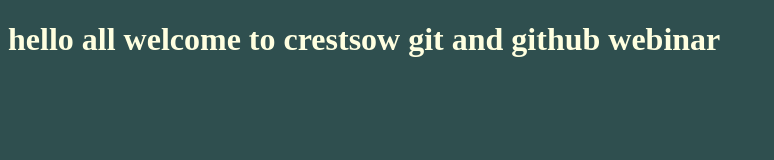
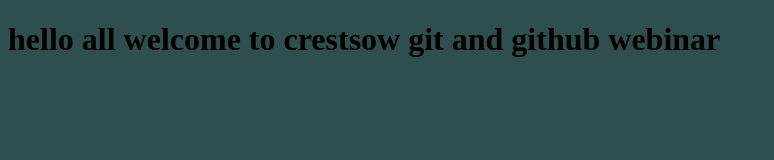
Before and after one commit to vamsi123-paidi/git-and-github-webinar, a plain HTML site: page index.html in a window 1280 px wide. Shown: the whole page, without its empty margins (0-774 px from the left). Drawn offline with Linux system fonts and the light colour scheme.

Commit message:
Change header text color to black

```diff
--- a/index.html
+++ b/index.html
@@ -6,6 +6,6 @@
     <title>Document</title>
 </head>
 <body style="background-color: darkslategrey;">
-    <h1 style="color: lightyellow;">hello all welcome to crestsow git and github webinar</h1>
+    <h1 style="color: black;">hello all welcome to crestsow git and github webinar</h1>
 </body>
 </html>
```
